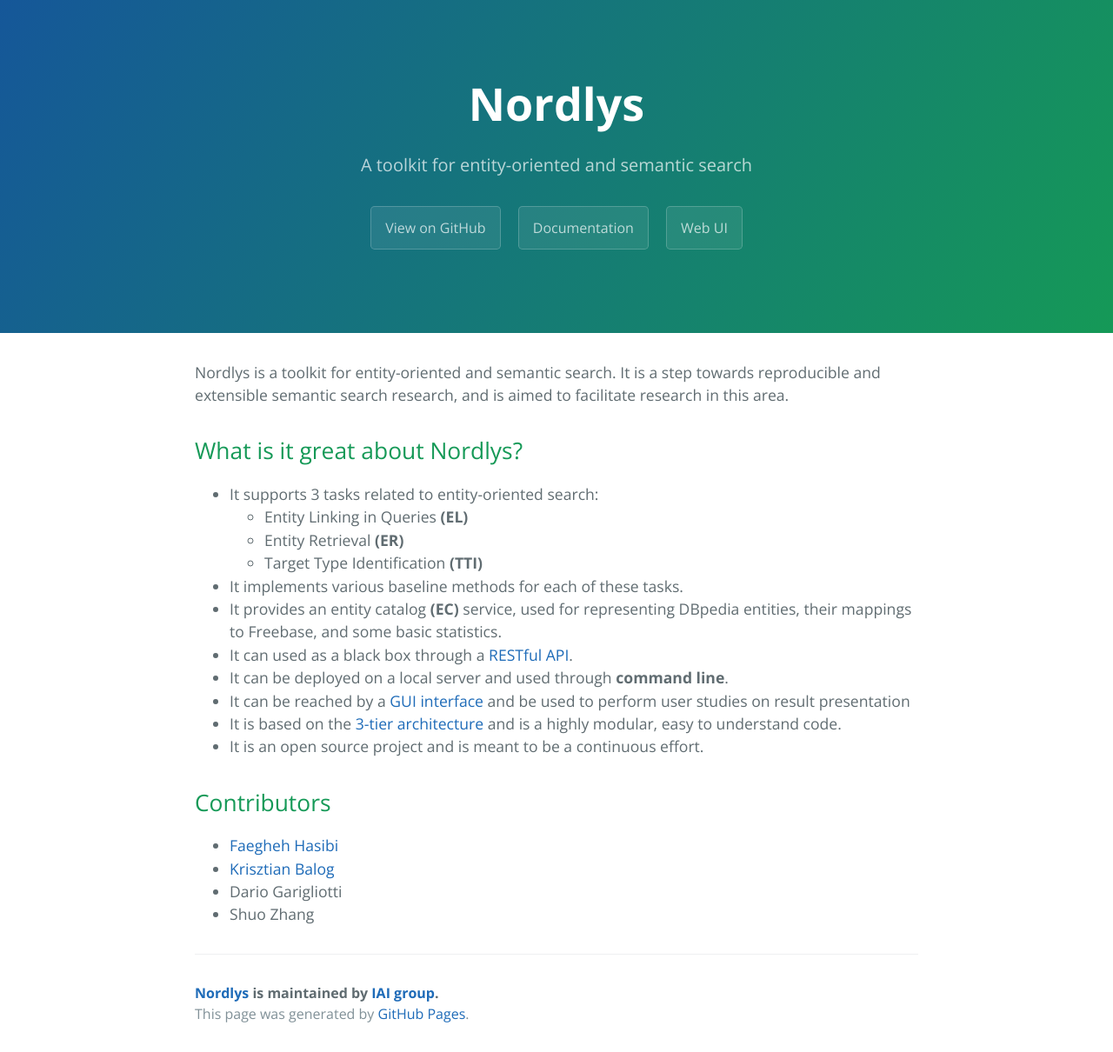
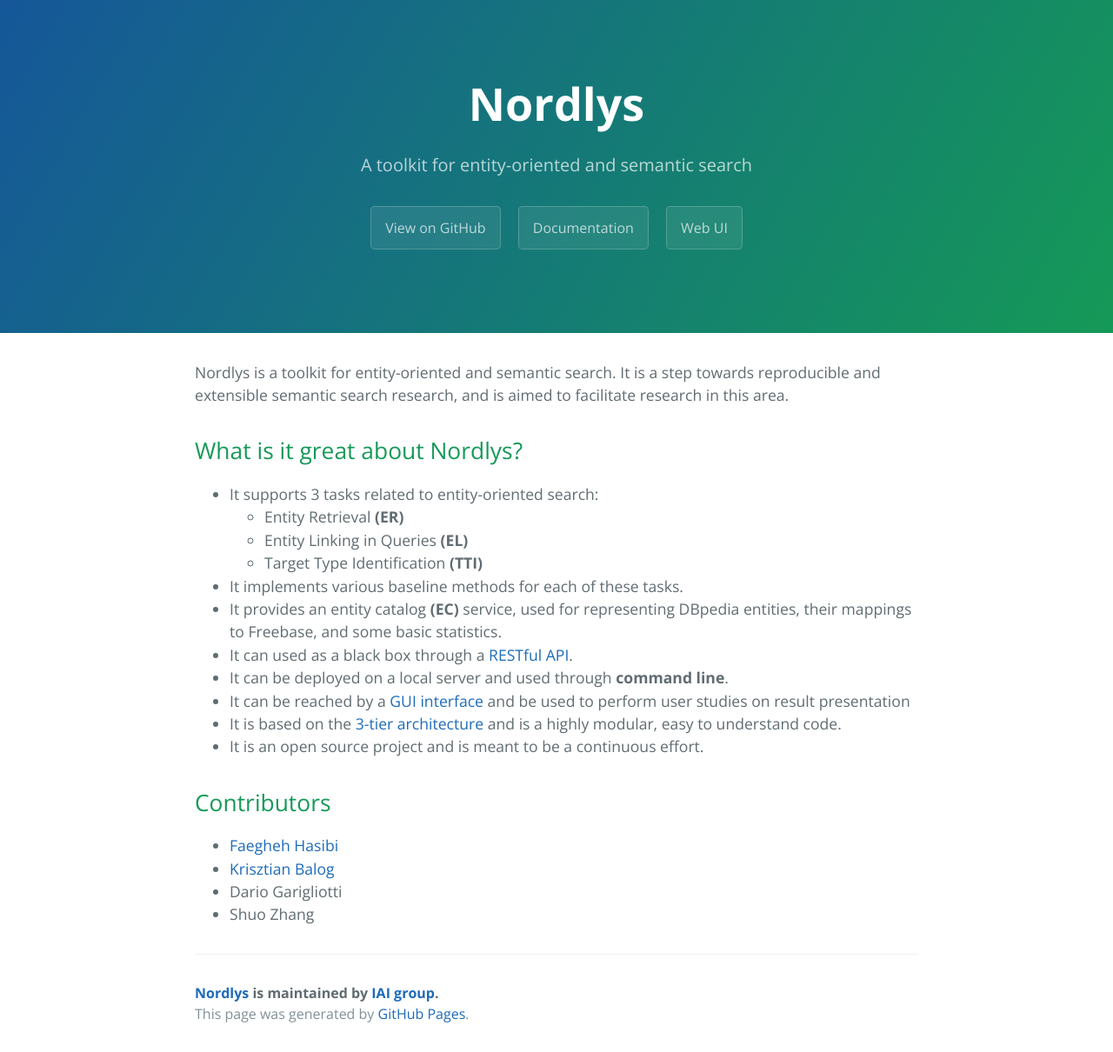
Before and after one commit to iai-group/nordlys, a Jekyll site: the page built from index.md, in a window 1280 px wide. Shown: the whole page at 87% size. Built offline with Jekyll 4.4.1, drawn with Linux system fonts in a browser that asks for light colours; our own code applies the rules of GitHub Pages for plain Markdown files.

```diff
--- a/index.md
+++ b/index.md
@@ -4,8 +4,8 @@ It is a  step towards reproducible and extensible semantic search research, and
 ## What is it great about Nordlys?
 
 - It supports 3 tasks related to entity-oriented search:
+	- Entity Retrieval **(ER)**
 	- Entity Linking in Queries **(EL)**
-	- Entity Retrieval **(ER)**
 	- Target Type Identification **(TTI)**
 - It implements various baseline methods for each of these tasks.
 - It provides an entity catalog **(EC)** service, used for representing DBpedia entities, their mappings to Freebase, and some basic statistics.
```
